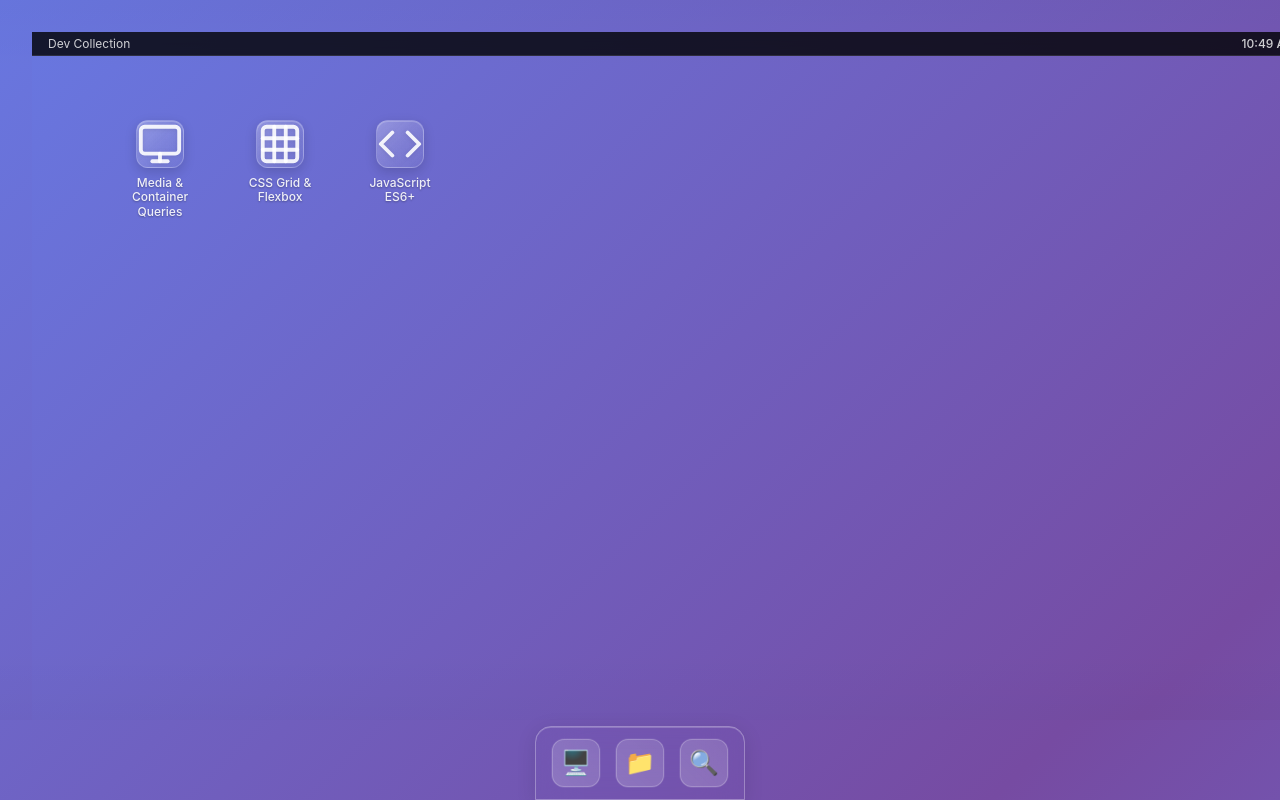
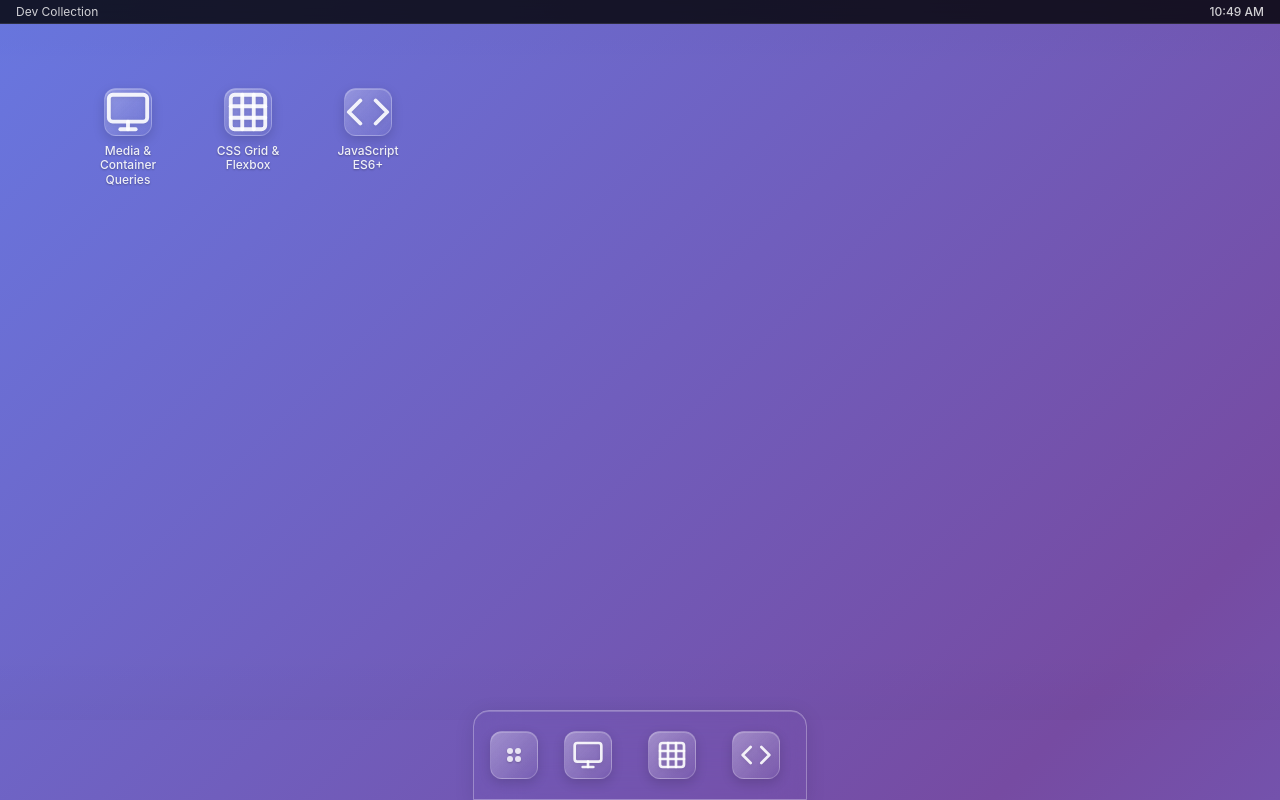
Before and after one commit to BikiBalami99/TESTBED---BIKI-BALAMI, a Next.js app: page / in a window 1280 px wide. Built offline with nearby package versions, Linux system fonts and the light colour scheme.

Commit message:
Fix Layout issues in the desktop

```diff
--- a/src/app/layout.module.css
+++ b/src/app/layout.module.css
@@ -1,17 +1,9 @@
 /* Full screen layout for desktop environment */
 .body {
-	margin: 0;
-	padding: 0;
-	min-height: 100vh;
-	min-width: 100vw;
 	font-family: -apple-system, BlinkMacSystemFont, "SF Pro Text", system-ui, sans-serif;
-	background: #000000;
+
+	max-width: 100vw;
+	max-height: 100vh;
+
 	overflow: hidden;
 }
-
-.main {
-	position: relative;
-	width: 100vw;
-	height: 100vh;
-	overflow: hidden;
-}
--- a/src/app/layout.tsx
+++ b/src/app/layout.tsx
@@ -11,9 +11,7 @@
 	return (
 		<html lang="en">
 			<body className={styles.body}>
-				<main className={styles.main}>
-					<WindowManager>{children}</WindowManager>
-				</main>
+				<WindowManager>{children}</WindowManager>
 			</body>
 		</html>
 	);
--- a/src/features/OS/WindowManager/WindowManager.module.css
+++ b/src/features/OS/WindowManager/WindowManager.module.css
@@ -2,8 +2,11 @@
 
 .desktop {
 	position: relative;
-	width: 100vw;
-	height: 100vh;
+	width: 100svw;
+	height: 100svh;
+	max-width: 100svw;
+	max-height: 100svh;
+
 	overflow: hidden;
 	background:
     /* macOS Big Sur style gradient */ linear-gradient(
@@ -32,16 +35,6 @@
 	100% {
 		background-position: 0% 50%, 0% 0%, 0% 0%, 0% 0%;
 	}
-}
-
-.desktopBackground {
-	position: absolute;
-	top: 0;
-	left: 0;
-	right: 0;
-	bottom: 80px; /* Leave space for dock */
-	padding: 2rem;
-	overflow: hidden;
 }
 
 /* macOS Dock */
--- a/src/features/OS/WindowManager/WindowManager.tsx
+++ b/src/features/OS/WindowManager/WindowManager.tsx
@@ -133,7 +133,7 @@
 		<WindowContext.Provider value={contextValue}>
 			<div className={styles.desktop}>
 				{/* Desktop Background */}
-				<div className={styles.desktopBackground}>{children}</div>
+				{children}
 
 				{/* Render Windows */}
 				{visibleWindows.map((window) => (
@@ -154,19 +154,6 @@
 						{window.content}
 					</Window>
 				))}
-
-				{/* Dock/Status Bar could go here */}
-				<div className={styles.dock}>
-					<div className={styles.dockItem}>
-						<span>🖥️</span>
-					</div>
-					<div className={styles.dockItem}>
-						<span>📁</span>
-					</div>
-					<div className={styles.dockItem}>
-						<span>🔍</span>
-					</div>
-				</div>
 			</div>
 		</WindowContext.Provider>
 	);
```
Also changed, not shown: src/app/page.module.css (deleted, +0 -120 lines), src/features/OS/README.md (added).
